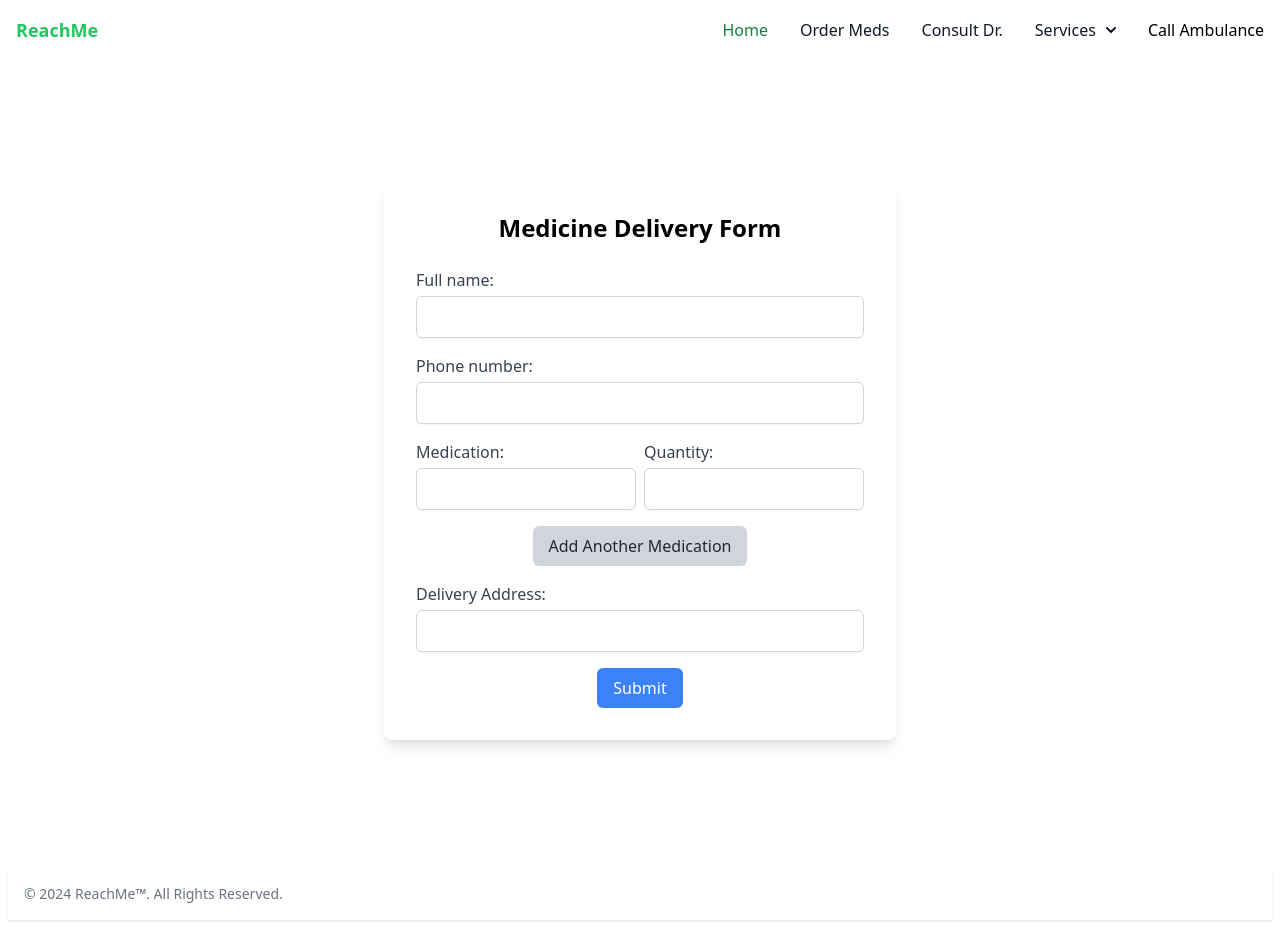
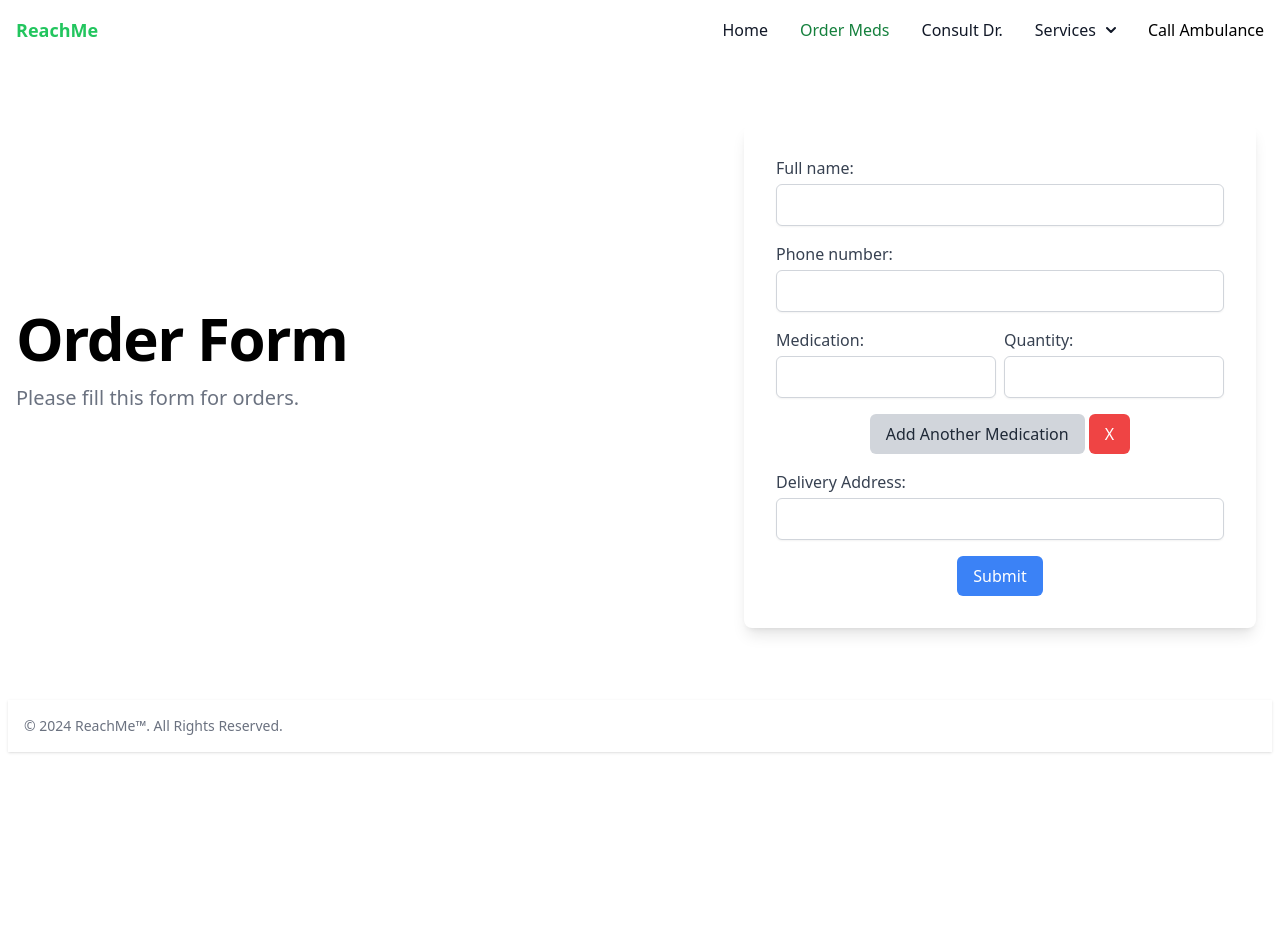
Before and after one commit to ChirayuSahu/ReachMe, a Flask app: page /orderMeds in a window 1280 px wide. After the commit the page ends 753 px from the top, so only its background shows below. Run offline with Flask 3, Linux system fonts and the light colour scheme; some libraries are stand-ins or nearby versions.

Commit message:
Add files via upload

```diff
--- a/templates/contact-us.html
+++ b/templates/contact-us.html
@@ -73,7 +73,7 @@
                     <br><br>
                     Email:
                     <br>
-                    For General Inquiries:<a class="text-blue-500" href="">support@reachme.com</a>
+                    For General Inquiries: <a class="text-blue-500" href="">support@reachme.com</a>
                     <br>
                     Partnership Opportunities: <a class="text-blue-500">partners@reachmehealth.com</a>
                     <br><br>
@@ -83,8 +83,8 @@
                     <br>
                 </p>
             </div>
-            <img class="w-full dark:hidden" src="/img/contact.svg" alt="dashboard image">
-            <img class="w-full hidden dark:block" src="/img/contact.svg" alt="dashboard image">
+            <img class="w-full dark:hidden" src="{{ url_for('static', filename='img/contact.svg') }}" alt="dashboard image">
+            <img class="w-full hidden dark:block" src="{{ url_for('static', filename='img/contact.svg') }}" alt="dashboard image">
     </section>
 
     <!--Footer-->
--- a/templates/index.html
+++ b/templates/index.html
@@ -3,7 +3,7 @@
 <head>
     <meta charset="UTF-8">
     <meta name="viewport" content="width=device-width, initial-scale=1.0">
-    <title>Telemedicine - ReachMe</title>
+    <title>Home - ReachMe</title>
     <link href="https://cdn.jsdelivr.net/npm/flowbite@2.5.1/dist/flowbite.min.css" rel="stylesheet" />
     <link href="/tailwind.config.js" rel="script">
     <script src="https://cdn.tailwindcss.com"></script>
@@ -67,7 +67,7 @@
                 <a href="/orderMeds">
                     <button type="button" class="bg-green-700 focus:outline-none text-white bg-green-700 hover:bg-green-800 focus:ring-4 focus:ring-green-300 font-medium rounded-lg text-sm px-5 py-2.5 me-2 mb-2 dark:bg-green-600 dark:hover:bg-green-700 dark:focus:ring-green-800">Order Meds</button>
                 </a>
-                <a href="/contact-us.html">
+                <a href="/contact-us">
                     <button type="button" class="bg-green-700 focus:outline-none text-white bg-green-700 hover:bg-green-800 focus:ring-4 focus:ring-green-300 font-medium rounded-lg text-sm px-5 py-2.5 me-2 mb-2 dark:bg-green-600 dark:hover:bg-green-700 dark:focus:ring-green-800">Contact Us</button>
                 </a>
             </div>
--- a/templates/orderMeds.html
+++ b/templates/orderMeds.html
@@ -14,7 +14,7 @@
     <!--Navbar-->
     <nav class="bg-white border-gray-200 dark:bg-gray-900">
         <div class="max-w-screen-xl flex flex-wrap items-center justify-between mx-auto p-4">
-          <a href="">
+          <a href="/">
           <h1 class="text-lg text-green-500 font-bold">ReachMe</h1>
           </a>
           <button data-collapse-toggle="navbar-default" type="button" class="inline-flex items-center p-2 w-10 h-10 justify-center text-sm text-gray-500 rounded-lg md:hidden hover:bg-gray-100 focus:outline-none focus:ring-2 focus:ring-gray-200 dark:text-gray-400 dark:hover:bg-gray-700 dark:focus:ring-gray-600" aria-controls="navbar-default" aria-expanded="false">
@@ -26,10 +26,10 @@
           <div class="hidden w-full md:block md:w-auto" id="navbar-default">
             <ul class="font-medium flex flex-col p-4 md:p-0 mt-4 border border-gray-100 rounded-lg bg-gray-50 md:flex-row md:space-x-8 rtl:space-x-reverse md:mt-0 md:border-0 md:bg-white dark:bg-gray-800 md:dark:bg-gray-900 dark:border-gray-700">
               <li>
-                <a href="/" class="block py-2 px-3 text-white bg-green-700 rounded md:bg-transparent md:text-green-700 md:p-0 dark:text-white md:dark:text-green-500" aria-current="page">Home</a>
+                <a href="/" class="block py-2 px-3 text-gray-900 rounded hover:bg-gray-100 md:hover:bg-transparent md:border-0 md:hover:text-green-700 md:p-0 dark:text-white md:dark:hover:text-green-500 dark:hover:bg-gray-700 dark:hover:text-green-300 md:dark:hover:bg-transparent">Home</a>
               </li>
               <li>
-                <a href="/orderMeds.html" class="block py-2 px-3 text-gray-900 rounded hover:bg-gray-100 md:hover:bg-transparent md:border-0 md:hover:text-green-700 md:p-0 dark:text-white md:dark:hover:text-green-500 dark:hover:bg-gray-700 dark:hover:text-green-300 md:dark:hover:bg-transparent">Order Meds</a>
+                <a href="/orderMeds" class="block py-2 px-3 text-white bg-green-700 rounded md:bg-transparent md:text-green-700 md:p-0 dark:text-white md:dark:text-green-500" aria-current="page">Order Meds</a>
               </li>
               <li>
                 <a href="/doctors.html" class="block py-2 px-3 text-gray-900 rounded hover:bg-gray-100 md:hover:bg-transparent md:border-0 md:hover:text-green-700 md:p-0 dark:text-white md:dark:hover:text-green-500 dark:hover:bg-gray-700 dark:hover:text-green-300 md:dark:hover:bg-transparent">Consult Dr.</a>
@@ -43,7 +43,7 @@
                 <div id="dropdownNavbar" class="z-10 hidden font-normal bg-white divide-y divide-gray-100 rounded-lg shadow w-44 dark:bg-gray-700 dark:divide-gray-600">
                     <ul class="py-2 text-sm text-gray-700 dark:text-gray-400" aria-labelledby="dropdownLargeButton">
                       <li>
-                        <a href="#" class="block px-4 py-2 hover:bg-gray-100 dark:hover:bg-gray-600 dark:hover:text-white">Priscription to Text</a>
+                        <a href="#" class="block px-4 py-2 hover:bg-gray-100 dark:hover:bg-gray-600 dark:hover:text-white">Prescription to Text</a>
                       </li>
                       <li>
                         <a href="#" class="block px-4 py-2 hover:bg-gray-100 dark:hover:bg-gray-600 dark:hover:text-white">Talk to AI</a>
@@ -59,22 +59,27 @@
         </div>
       </nav>
 
-    <div class="min-h-screen flex items-center justify-center">
+      <!--Main Starts-->
+      <section class="bg-white dark:bg-gray-900">
+        <div class="grid max-w-screen-xl px-4 py-8 mx-auto lg:gap-8 xl:gap-0 lg:py-16 lg:grid-cols-12">
+            <div class="mr-auto place-self-center lg:col-span-7">
+                <h1 class="max-w-2xl mb-4 text-4xl font-extrabold tracking-tight leading-none md:text-5xl xl:text-6xl dark:text-white">Order Form</h1>
+                <p class="max-w-2xl mb-6 font-light text-gray-500 lg:mb-8 md:text-lg lg:text-xl dark:text-gray-400">Please fill this form for orders.</p>
+                <!--
+                <a href="#" class="inline-flex items-center justify-center px-5 py-3 mr-3 text-base font-medium text-center text-white rounded-lg bg-primary-700 hover:bg-primary-800 focus:ring-4 focus:ring-primary-300 dark:focus:ring-primary-900">
+                    Get started
+                    <svg class="w-5 h-5 ml-2 -mr-1" fill="currentColor" viewBox="0 0 20 20" xmlns="http://www.w3.org/2000/svg"><path fill-rule="evenodd" d="M10.293 3.293a1 1 0 011.414 0l6 6a1 1 0 010 1.414l-6 6a1 1 0 01-1.414-1.414L14.586 11H3a1 1 0 110-2h11.586l-4.293-4.293a1 1 0 010-1.414z" clip-rule="evenodd"></path></svg>
+                </a>
+                <a href="#" class="inline-flex items-center justify-center px-5 py-3 text-base font-medium text-center text-gray-900 border border-gray-300 rounded-lg hover:bg-gray-100 focus:ring-4 focus:ring-gray-100 dark:text-white dark:border-gray-700 dark:hover:bg-gray-700 dark:focus:ring-gray-800">
+                    Speak to Sales
+                </a>
+              -->
+            </div>
+            <div class="hidden lg:mt-0 lg:col-span-5 lg:flex">
+              <div class="min-h-full flex items-center justify-center">
                 <div class="bg-white shadow-lg rounded-lg p-8 max-w-lg w-full">
-            <h1 class="text-2xl font-bold text-center mb-6">Medicine Delivery Form</h1>
 
-            <!-- Flash Message Section -->
-            {% with messages = get_flashed_messages() %}
-                {% if messages %}
-                    <div class="bg-red-100 border border-red-400 text-red-700 px-4 py-3 rounded relative mb-4" role="alert">
-                        {% for message in messages %}
-                            <span class="block sm:inline">{{ message }}</span>
-                        {% endfor %}
-                    </div>
-                {% endif %}
-            {% endwith %}
 
-            <!-- Form for medicine order -->
                     <form action="/submit" method="POST" class="space-y-4">
                         <div>
                             <label for="Full_name" class="block font-medium text-gray-700">Full name:</label>
@@ -98,8 +103,10 @@
                             </div>
                         </div>
 
+                        <!-- Buttons to Add/Remove Medication Fields -->
                         <div class="text-center">
                             <button type="button" onclick="addMedication()" class="bg-gray-300 hover:bg-gray-400 text-gray-800 py-2 px-4 rounded-md">Add Another Medication</button>
+                            <button type="button" onclick="removeLastMedication()" class="bg-red-500 hover:bg-red-700 text-white py-2 px-4 rounded-md">X</button>
                         </div>
 
                         <div>
@@ -112,14 +119,18 @@
                     </form>
                 </div>
             </div>
+            </div>
+        </div>
+    </section>
 
-    <!--Footer-->
+    <!-- Footer -->
     <footer class="bg-white shadow m-2 text-center dark:bg-gray-900">
         <div class="w-full mx-auto max-w-screen-xl p-4 md:flex md:items-center md:justify-between">
           <span class="text-sm text-gray-500 sm:text-center dark:text-gray-400">© 2024 <a href="/" class="hover:underline">ReachMe™</a>. All Rights Reserved.</span>
         </div>
     </footer>
 
+    <!-- JavaScript for Adding and Removing Medications -->
     <script>
     function addMedication() {
         const div = document.createElement('div');
@@ -136,6 +147,15 @@
         `;
         document.getElementById('medications').appendChild(div);
     }
+
+    function removeLastMedication() {
+        const medicationsDiv = document.getElementById('medications');
+        if (medicationsDiv.children.length > 1) {
+            medicationsDiv.removeChild(medicationsDiv.lastChild);
+        } else {
+            alert("You must have at least one medication field!");
+        }
+    }
     </script>
     <script src="https://cdn.jsdelivr.net/npm/flowbite@2.5.1/dist/flowbite.min.js"></script>
 </body>
```
Also changed, not shown: templates/prescription.html (+25 -2 lines). Lines whose indentation alone changed are shown as unchanged.
